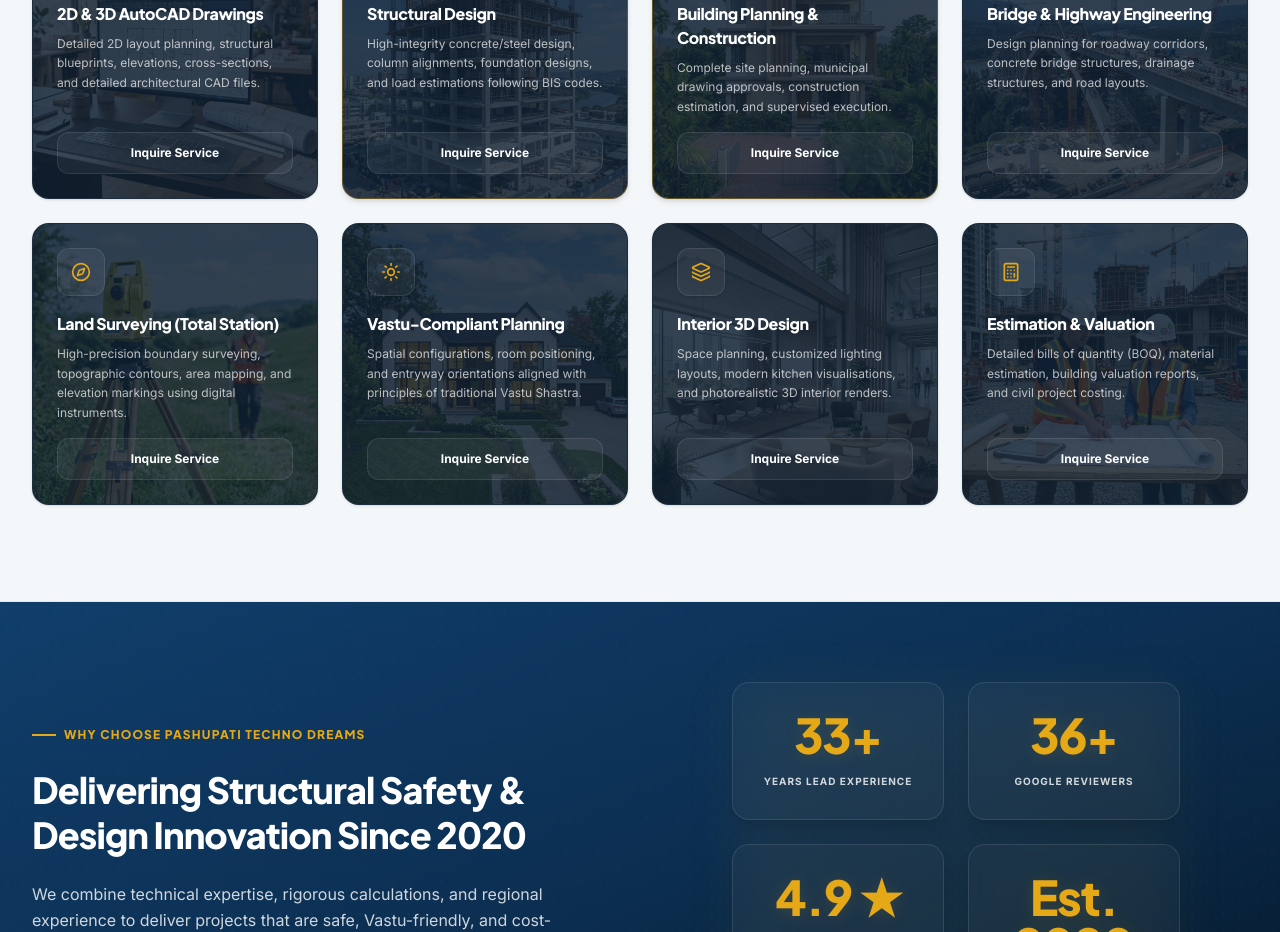
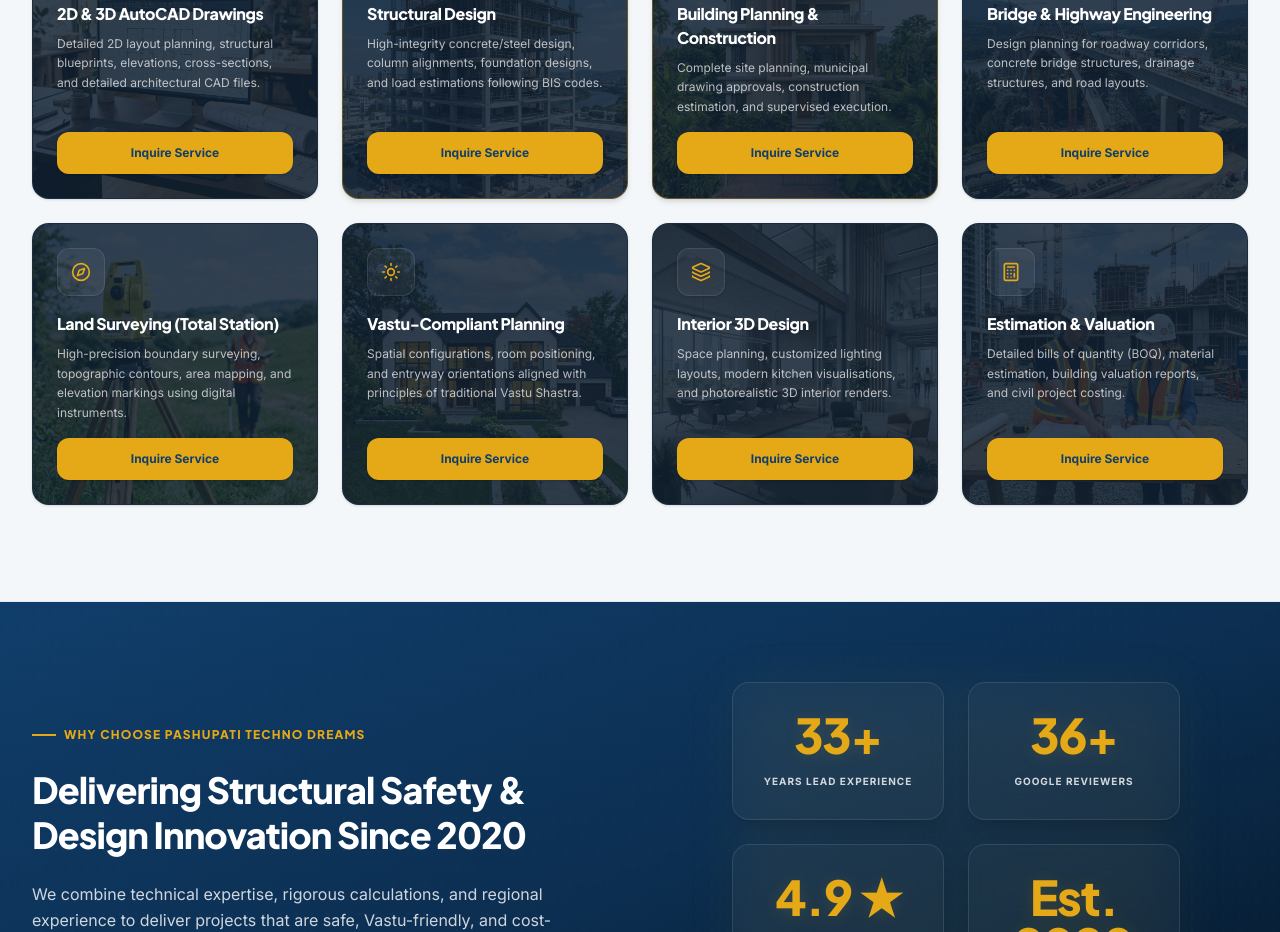
Before and after one commit to Habib7442/pashupati-techno-dreams, a Next.js app: page / in a window 1280 px wide. Shown: the part 2180-3112 px from the top of the page. Built offline with nearby package versions, Linux system fonts and the light colour scheme.

Commit message:
feat: fill services inquire buttons and add gallery page seo layout metadata with og-image

```diff
--- /dev/null
+++ b/app/gallery/layout.tsx
@@ -0,0 +1,39 @@
+import type { Metadata } from "next";
+
+export const metadata: Metadata = {
+  title: "Project Gallery | Pashupati Techno Dreams",
+  description:
+    "Explore our complete portfolio of civil projects, topographical land surveys, bridge construction milestones, and 3D architectural models designed by our engineers in Silchar, Assam.",
+  openGraph: {
+    title: "Project Gallery | Pashupati Techno Dreams",
+    description:
+      "Explore our complete portfolio of civil projects, topographical land surveys, bridge construction milestones, and 3D architectural models.",
+    url: "https://pashupatitechno.in/gallery",
+    siteName: "Pashupati Techno Dreams",
+    images: [
+      {
+        url: "/og-image.jpg",
+        width: 1200,
+        height: 630,
+        alt: "Pashupati Techno Dreams - Project Gallery",
+      },
+    ],
+    locale: "en_IN",
+    type: "website",
+  },
+  twitter: {
+    card: "summary_large_image",
+    title: "Project Gallery | Pashupati Techno Dreams",
+    description:
+      "Explore our complete portfolio of civil projects, topographical land surveys, bridge construction milestones, and 3D architectural models.",
+    images: ["/og-image.jpg"],
+  },
+};
+
+export default function GalleryLayout({
+  children,
+}: {
+  children: React.ReactNode;
+}) {
+  return <>{children}</>;
+}
--- a/components/sections/Services.tsx
+++ b/components/sections/Services.tsx
@@ -89,7 +89,7 @@
               </p>
               <button
                 onClick={() => openEnquiryModal("AutoCAD Drawings")}
-                className="w-full bg-white/5 hover:bg-accent-amber text-white hover:text-primary-navy text-xs font-bold py-3 rounded-lg text-center transition-all duration-300 mt-auto border border-white/10 hover:border-transparent cursor-pointer"
+                className="w-full bg-accent-amber text-primary-navy hover:bg-white hover:text-primary-navy text-xs font-bold py-3 rounded-lg text-center transition-all duration-300 mt-auto border border-transparent cursor-pointer shadow-sm"
               >
                 Inquire Service
               </button>
@@ -124,7 +124,7 @@
               </p>
               <button
                 onClick={() => openEnquiryModal("Structural Design")}
-                className="w-full bg-white/5 hover:bg-accent-amber text-white hover:text-primary-navy text-xs font-bold py-3 rounded-lg text-center transition-all duration-300 mt-auto border border-white/10 hover:border-transparent cursor-pointer"
+                className="w-full bg-accent-amber text-primary-navy hover:bg-white hover:text-primary-navy text-xs font-bold py-3 rounded-lg text-center transition-all duration-300 mt-auto border border-transparent cursor-pointer shadow-sm"
               >
                 Inquire Service
               </button>
@@ -159,7 +159,7 @@
               </p>
               <button
                 onClick={() => openEnquiryModal("Building Planning & Construction")}
-                className="w-full bg-white/5 hover:bg-accent-amber text-white hover:text-primary-navy text-xs font-bold py-3 rounded-lg text-center transition-all duration-300 mt-auto border border-white/10 hover:border-transparent cursor-pointer"
+                className="w-full bg-accent-amber text-primary-navy hover:bg-white hover:text-primary-navy text-xs font-bold py-3 rounded-lg text-center transition-all duration-300 mt-auto border border-transparent cursor-pointer shadow-sm"
               >
                 Inquire Service
               </button>
@@ -191,7 +191,7 @@
               </p>
               <button
                 onClick={() => openEnquiryModal("Bridge & Highway Engineering")}
-                className="w-full bg-white/5 hover:bg-accent-amber text-white hover:text-primary-navy text-xs font-bold py-3 rounded-lg text-center transition-all duration-300 mt-auto border border-white/10 hover:border-transparent cursor-pointer"
+                className="w-full bg-accent-amber text-primary-navy hover:bg-white hover:text-primary-navy text-xs font-bold py-3 rounded-lg text-center transition-all duration-300 mt-auto border border-transparent cursor-pointer shadow-sm"
               >
                 Inquire Service
               </button>
@@ -223,7 +223,7 @@
               </p>
               <button
                 onClick={() => openEnquiryModal("Land Surveying")}
-                className="w-full bg-white/5 hover:bg-accent-amber text-white hover:text-primary-navy text-xs font-bold py-3 rounded-lg text-center transition-all duration-300 mt-auto border border-white/10 hover:border-transparent cursor-pointer"
+                className="w-full bg-accent-amber text-primary-navy hover:bg-white hover:text-primary-navy text-xs font-bold py-3 rounded-lg text-center transition-all duration-300 mt-auto border border-transparent cursor-pointer shadow-sm"
               >
                 Inquire Service
               </button>
@@ -255,7 +255,7 @@
               </p>
               <button
                 onClick={() => openEnquiryModal("Vastu-Compliant Planning")}
-                className="w-full bg-white/5 hover:bg-accent-amber text-white hover:text-primary-navy text-xs font-bold py-3 rounded-lg text-center transition-all duration-300 mt-auto border border-white/10 hover:border-transparent cursor-pointer"
+                className="w-full bg-accent-amber text-primary-navy hover:bg-white hover:text-primary-navy text-xs font-bold py-3 rounded-lg text-center transition-all duration-300 mt-auto border border-transparent cursor-pointer shadow-sm"
               >
                 Inquire Service
               </button>
@@ -287,7 +287,7 @@
               </p>
               <button
                 onClick={() => openEnquiryModal("Interior Design")}
-                className="w-full bg-white/5 hover:bg-accent-amber text-white hover:text-primary-navy text-xs font-bold py-3 rounded-lg text-center transition-all duration-300 mt-auto border border-white/10 hover:border-transparent cursor-pointer"
+                className="w-full bg-accent-amber text-primary-navy hover:bg-white hover:text-primary-navy text-xs font-bold py-3 rounded-lg text-center transition-all duration-300 mt-auto border border-transparent cursor-pointer shadow-sm"
               >
                 Inquire Service
               </button>
@@ -319,7 +319,7 @@
               </p>
               <button
                 onClick={() => openEnquiryModal("Estimation & Valuation")}
-                className="w-full bg-white/5 hover:bg-accent-amber text-white hover:text-primary-navy text-xs font-bold py-3 rounded-lg text-center transition-all duration-300 mt-auto border border-white/10 hover:border-transparent cursor-pointer"
+                className="w-full bg-accent-amber text-primary-navy hover:bg-white hover:text-primary-navy text-xs font-bold py-3 rounded-lg text-center transition-all duration-300 mt-auto border border-transparent cursor-pointer shadow-sm"
               >
                 Inquire Service
               </button>
```
